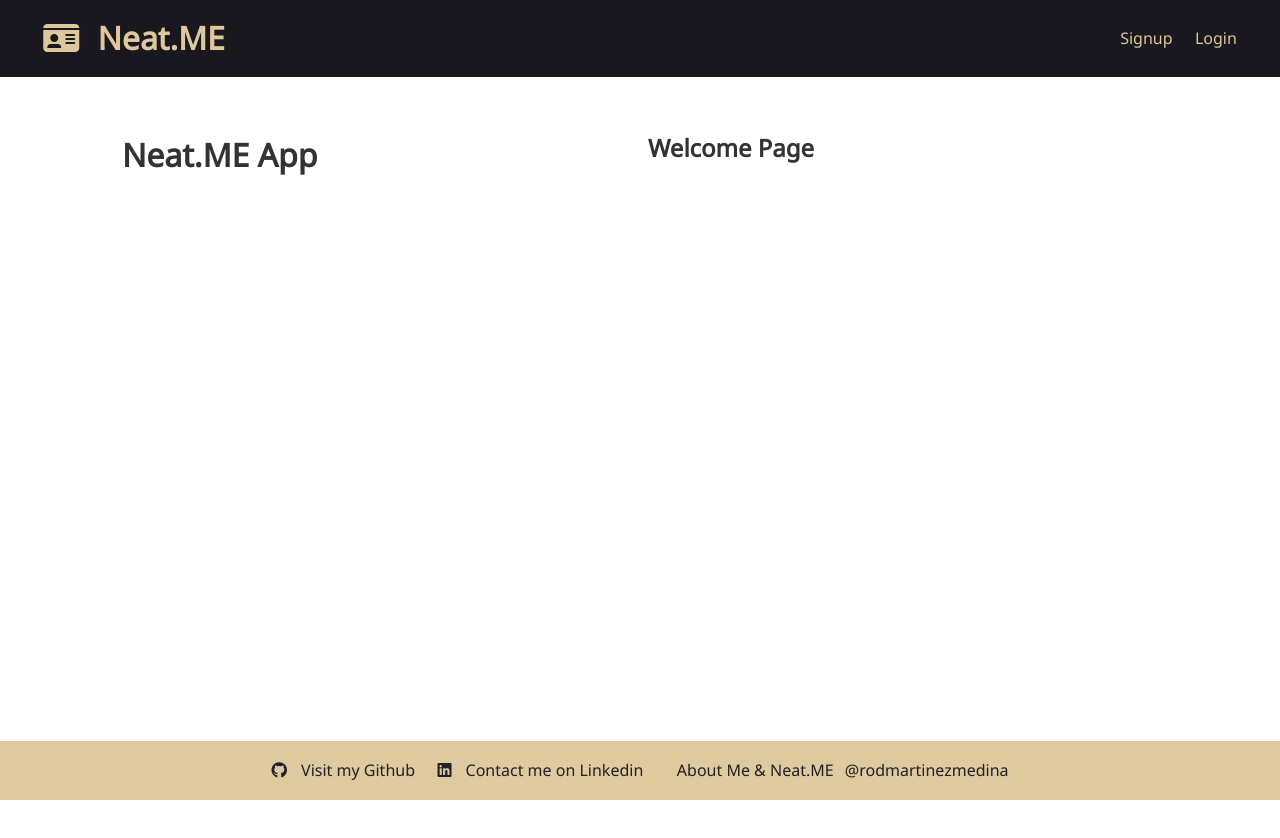
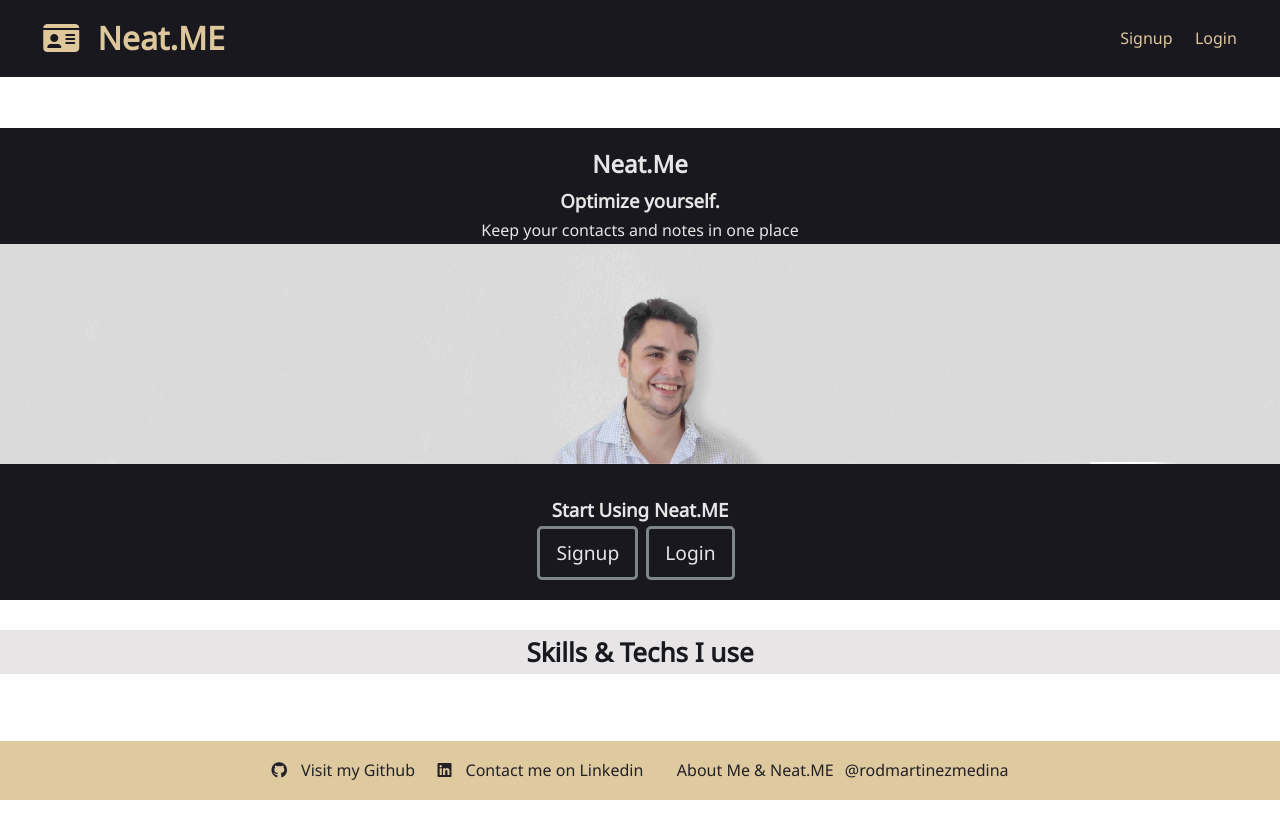
Before and after one commit to rodmartinezmedina/Neat.Me-App, a React (Create React App) app in the folder client/: page /welcome in a window 1280 px wide. Shown: the top 838 px of the page. Before the commit the page ends 800 px from the top, so only its background shows below. Built offline with nearby package versions, Linux system fonts and the light colour scheme.

Commit message:
added notes page and link to it add redirections on links for contacts and notes need to rename Home component and routes everywhere to be named contacts need to create real home component to link to contacts and notes need to start implementing notes functionality

```diff
--- a/client/src/App.css
+++ b/client/src/App.css
@@ -39,72 +39,19 @@ ul {
   list-style: none;
 }
 
-img {
-  width: 100%;
-}
-
 i {
   margin-right: 10px;
 }
 
 /* Utilities */
 .container {
-  max-width: 1100px;
-  margin: auto;
+  /* max-width: 1200px; */
+  /* margin: auto; */
+  width: 100%;
   margin-top: 8rem;
   margin-bottom: 200px;
-  overflow: initial;
-  padding: 0 2rem;
-}
-
-/* Text Styles*/
-.x-large {
-  font-size: 4rem;
-  line-height: 1.2;
-  margin-bottom: 1rem;
-}
-
-.large {
-  font-size: 3rem;
-  line-height: 1.2;
-  margin-bottom: 1rem;
-}
-
-.lead {
-  font-size: 1.5rem;
-  margin-bottom: 1rem;
-}
-
-.text-center {
-  text-align: center;
-}
-
-.text-primary {
-  color: var(--primary-color);
-}
-
-.text-dark {
-  color: var(--dark-color);
-}
-
-.text-success {
-  color: var(--success-color);
-}
-
-.text-danger {
-  color: var(--danger-color);
-}
-
-.text-center {
-  text-align: center;
-}
-
-.text-right {
-  text-align: right;
-}
-
-.text-left {
-  text-align: left;
+  /* overflow: initial; */
+  /* padding: 0 2rem; */
 }
 
 /* Center All */
@@ -133,91 +80,6 @@ i {
 
 .list li {
   padding-bottom: 0.3rem;
-}
-
-/* Padding */
-.p {
-  padding: 0.5rem;
-}
-
-.p-1 {
-  padding: 1rem;
-}
-
-.p-2 {
-  padding: 2rem;
-}
-
-.p-3 {
-  padding: 3rem;
-}
-
-.py {
-  padding: 0.5rem 0;
-}
-
-.py-1 {
-  padding: 1rem 0;
-}
-
-.py-2 {
-  padding: 2rem 0;
-}
-
-.py-3 {
-  padding: 3rem 0;
-}
-
-/* Margin */
-.m {
-  margin: 0.5rem;
-}
-
-.m-1 {
-  margin: 1rem;
-}
-
-.m-2 {
-  margin: 2rem;
-}
-
-.m-3 {
-  margin: 3rem;
-}
-
-.my {
-  margin: 0.5rem 0;
-}
-
-.my-1 {
-  margin: 1rem 0;
-}
-
-.my-2 {
-  margin: 2rem 0;
-}
-
-.my-3 {
-  margin: 3rem 0;
-}
-
-/* Grid */
-.grid-2 {
-  display: grid;
-  grid-template-columns: repeat(2, 1fr);
-  grid-gap: 1rem;
-}
-
-.grid-3 {
-  display: grid;
-  grid-template-columns: repeat(3, 1fr);
-  grid-gap: 1rem;
-}
-
-.grid-4 {
-  display: grid;
-  grid-template-columns: repeat(4, 1fr);
-  grid-gap: 1rem;
 }
 
 .btn {
@@ -359,6 +221,10 @@ input {
   margin: 1.2rem 0;
 }
 
+.form-container {
+  padding: 0 2rem;
+}
+
 .form-text {
   display: block;
   margin-top: 0.3rem;
@@ -383,11 +249,11 @@ button {
   font: inherit;
 }
 
-table th,
+/* table th,
 table td {
   padding: 1rem;
   text-align: left;
-}
+} */
 
 table th {
   background: var(--light-color);
@@ -463,18 +329,93 @@ table th {
   margin-right: 0.6rem;
 }
 
-.users-container {
-  display: "grid";
-  grid-template-columns: "repeat(3, 1fr)";
-  grid-gap: "1rem";
+.page-container {
+  padding-bottom: 50px;
+  text-align: center;
+  width: 100%;
 }
 
-/* @media screen and (max-width: 800px) {
+.hero {
+  display: flex;
+  flex-direction: column;
+  padding-top: 1rem;
+  text-align: center;
+  width: 100%;
+  background-color: var(--light-color);
+  color: var(--dark-color);
+}
+
+.welcome-hero {
+  color: var(--light-color);
+  background-color: var(--dark-color);
+  width: 100%;
+  margin-left: auto;
+  margin-right: auto;
+  margin-bottom: 30px;
+  padding-bottom: 0px;
+}
+
+.hero-welcome-img {
+  max-width: 100%;
+  max-height: 400px;
+  object-fit: cover;
+  object-position: 50% -180px;
+  width: 100vw;
+  height: 400px;
+  /* padding-bottom: 0px; */
+  background-repeat: no-repeat;
+}
+
+.welcome-hero .low-hero {
+  margin-top: -150px;
+  padding-bottom: 20px;
+}
+
+.button {
+  border-radius: 5px;
+  text-decoration: none;
+  display: inline-block;
+  padding: 0.4rem 1.3rem;
+  font-size: 1.2rem;
+  border: none;
+  cursor: pointer;
+  margin-right: 0.5rem;
+  transition: opacity 0.2s ease-in;
+  outline: none;
+}
+
+.with-borders-button {
+  color: var(--light-color);
+  border-style: solid;
+  border-radius: 5px;
+  border-color: var(--primary-color);
+  font-size: 1.2rem;
+  padding: 0.5rem 1rem;
+  text-decoration: none;
+}
+
+/* EXTRA SECTION */
+.extra-section {
+  /* margin-top: -200px;
+  padding-top: 30px; */
+  background-color: var(--light-color);
+  color: var(--dark-color);
+  padding-left: 5%;
+  padding-right: 5%;
+}
+
+.extra-section h2 {
+  color: var(--dark-color);
+  font-size: 26px;
+}
+
+@media screen and (max-width: 800px) {
   .boxes {
-    display: "grid",
-    gridTemplateColumns: "repeat(2, 1fr)",
-    gridGap: "1rem",
-}; */
+    display: "grid";
+    gridtemplatecolumns: "repeat(2, 1fr)";
+    gridgap: "1rem";
+  }
+}
 
 /* Mobile Styles */
 @media screen and (max-width: 700px) {
@@ -540,12 +481,12 @@ table th {
 
 @media screen and (min-width: 700px) and (max-width: 800px) {
   .footer ul {
-    margin-left: -10px;
-    margin-right: -10px;
+    margin-left: 0px;
+    margin-right: 0px;
   }
   #footer-li {
-    padding-left: 10px;
-    padding-right: 10px;
+    padding-left: 5px;
+    padding-right: 5px;
     display: flex;
     flex-direction: row;
     align-items: center;
--- a/client/src/App.js
+++ b/client/src/App.js
@@ -4,13 +4,13 @@ import { BrowserRouter as Router, Route, Switch } from "react-router-dom";
 import Navbar from "../src/components/layout/Navbar";
 import Footer from "../src/components/layout/Footer";
 import Home from "../src/components/pages/Home";
+import Notes from "../src/components/pages/Notes";
 import Welcome from "../src/components/pages/Welcome";
 import About from "../src/components/pages/About";
 import Signup from "../src/components/auth/Signup";
 import Login from "../src/components/auth/Login";
 import Alerts from "./components/layout/Alerts";
 import PrivateRoute from "./components/routing/PrivateRoute";
-
 import ContactState from "./contexts/contact/ContactState";
 import AuthState from "./contexts/auth/AuthState";
 import AlertState from "./contexts/alert/AlertState";
@@ -33,6 +33,7 @@ const App = () => {
                 <Switch>
                   <Route exact path="/welcome" component={Welcome} />
                   <PrivateRoute exact path="/" component={Home} />
+                  <PrivateRoute exact path="/notes" component={Notes} />
                   <Route exact path="/about" component={About} />
                   <Route exact path="/signup" component={Signup} />
                   <Route exact path="/login" component={Login} />
--- a/client/src/components/layout/Navbar.js
+++ b/client/src/components/layout/Navbar.js
@@ -19,6 +19,12 @@ const Navbar = ({ title, icon }) => {
   const authLinks = (
     <Fragment>
       <li>Hello {user && user.name}</li>
+      <li>
+        <Link to="/">Contacts</Link>
+      </li>
+      <li>
+        <Link to="/notes">Notes</Link>
+      </li>
 
       <li>
         <a onClick={onLogout} href="#!">
@@ -43,10 +49,17 @@ const Navbar = ({ title, icon }) => {
   return (
     <div className="navbar bg-dark">
       <h1>
-        <Link to="/welcome">
-          <i className={icon} /> {title}
-          {/* <img src="images/Neat.ME.png" /> */}
-        </Link>
+        {isAuthenticated ? (
+          <Link to="/">
+            <i className={icon} /> {title}
+            {/* <img src="images/Neat.ME.png" /> */}
+          </Link>
+        ) : (
+          <Link to="/welcome">
+            <i className={icon} /> {title}
+            {/* <img src="images/Neat.ME.png" /> */}
+          </Link>
+        )}
       </h1>
       <ul>
         {isAuthenticated ? authLinks : guestLinks}
--- a/client/src/components/pages/Home.js
+++ b/client/src/components/pages/Home.js
@@ -13,7 +13,7 @@ const Home = () => {
   }, []);
 
   return (
-    <div className="grid-2">
+    <div className="form-container">
       <div>
         <ContactForm />
       </div>
--- /dev/null
+++ b/client/src/components/pages/Notes.js
@@ -0,0 +1,19 @@
+import React from "react";
+
+const Notes = () => {
+  return (
+    <div className="form-container">
+      <h1>Keep your notes organized</h1>
+      <h2>Notes List</h2>
+      <ul>
+        <li>Note </li>
+        <li>Note </li>
+        <li>Note </li>
+        <li>Note </li>
+        <li>Note </li>
+      </ul>
+    </div>
+  );
+};
+
+export default Notes;
--- a/client/src/components/pages/Welcome.js
+++ b/client/src/components/pages/Welcome.js
@@ -1,5 +1,6 @@
 import React, { useContext, useEffect } from "react";
 import AuthContext from "../../contexts/auth/authContext";
+import { Link } from "react-router-dom";
 
 const Home = () => {
   const authContext = useContext(AuthContext);
@@ -10,9 +11,30 @@ const Home = () => {
   // }, []);
 
   return (
-    <div className="grid-2">
-      <h1>Neat.ME App</h1>
-      <h2>Welcome Page</h2>
+    <div className="page-container">
+      <section className="hero welcome-hero">
+        <h1 class="animated-text-enter"> Neat.Me</h1>
+        <h3> Optimize yourself.</h3>
+        <p>Keep your contacts and notes in one place</p>
+        <img
+          className="hero-welcome-img"
+          src="/images/wide-rodrigo-LLD.jpg"
+          alt="rodrigoPhoto"
+        />
+        <div className="low-hero">
+          <h3>Start Using Neat.ME</h3>
+          <Link to="/signup" className="button with-borders-button">
+            Signup
+          </Link>
+          <Link to="/login" className="button with-borders-button">
+            Login
+          </Link>
+        </div>
+      </section>
+
+      <section className="extra-section">
+        <h2 class="animated-text-enter"> Skills & Techs I use</h2>
+      </section>
     </div>
   );
 };
```
Also changed, not shown: client/public/images/wide-rodrigo-LLD.jpg (added).
